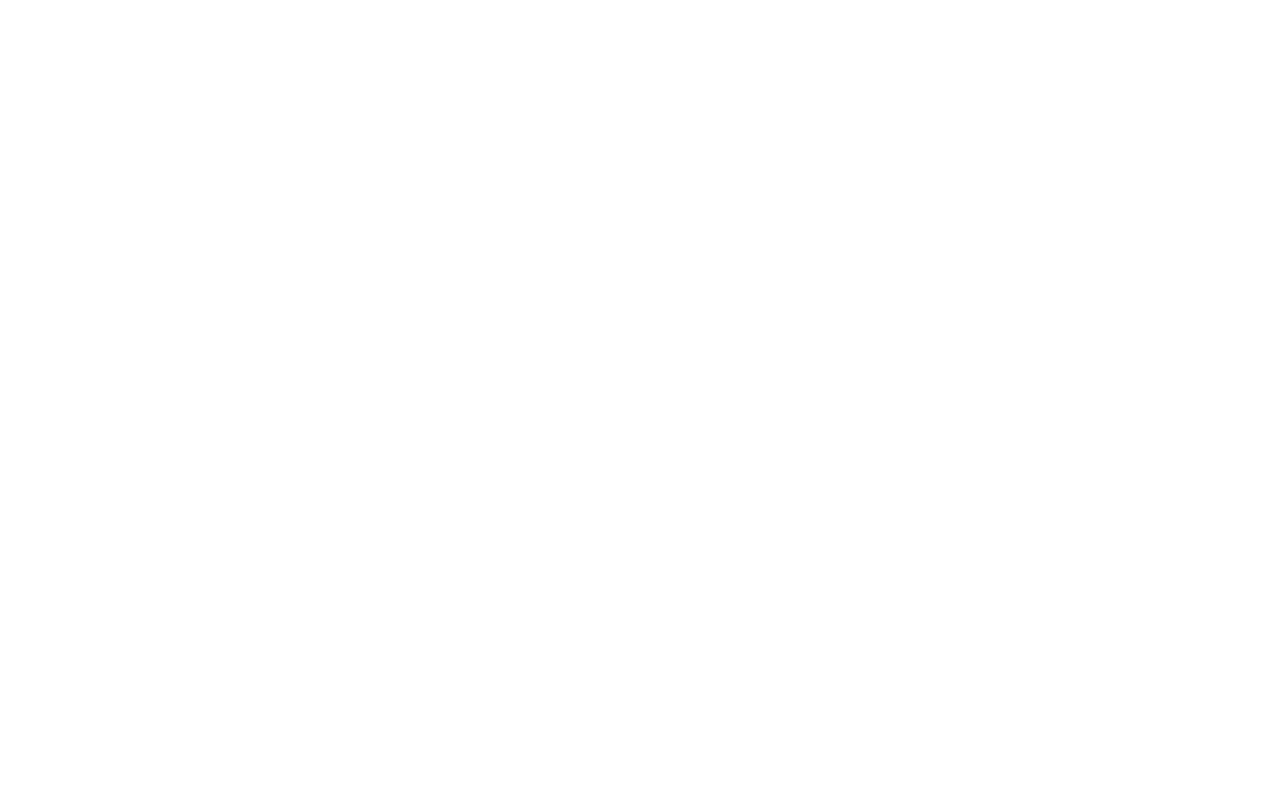
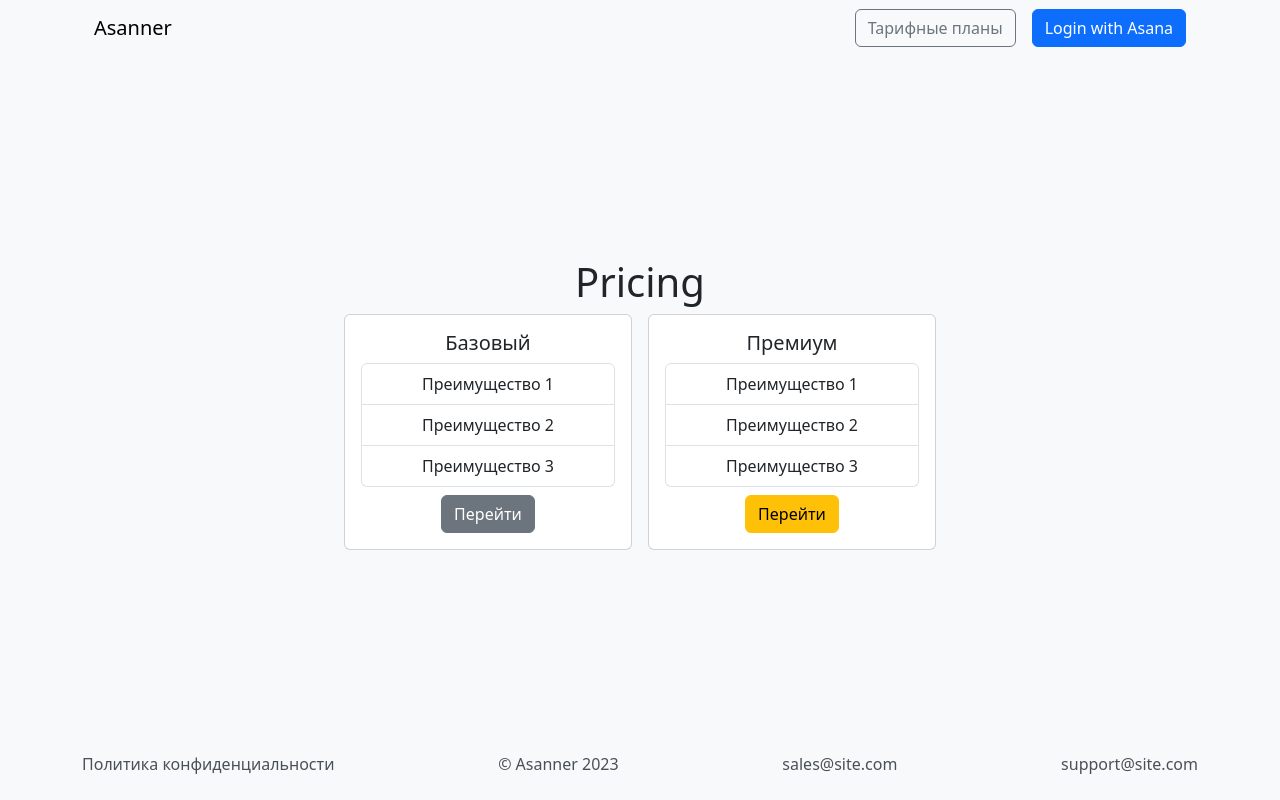
Before and after one commit to anaxita/asanner-front, a React (Vite) app: page /pricing-preview in a window 1280 px wide. Before the commit this address had no page. Built offline with nearby package versions, Linux system fonts and the light colour scheme; no server answers.

Commit message:
add pricing-preview

```diff
--- a/src/App.jsx
+++ b/src/App.jsx
@@ -10,6 +10,7 @@
 import { Payment } from './pages/Payment';
 import { Policy } from './pages/Policy';
 import { Pricing } from './pages/Pricing';
+import { PricingPreview } from './pages/PricingPreview';
 import { Project } from './pages/Project';
 import { Projects } from './pages/Projects';
 import { SuccessfulPayment } from './pages/SuccessfulPayment';
@@ -32,6 +33,7 @@
       <Route path="/login" element={<Login />} />
       <Route path="oauth/callback" element={<OAuth />} />
       <Route path="" element={<Login />} />
+      <Route path="/pricing-preview" element={<PricingPreview />} />
       <Route path="/" element={<MainLayot />}>
         <Route
           path="projects"
--- a/src/pages/Header.jsx
+++ b/src/pages/Header.jsx
@@ -14,9 +14,9 @@
     makeHttpRequest('GET', '/profile').then((r) => {
       const { data, error, status } = r;
 
-      if (status === 401) {
-        navigate('/login');
-      }
+      // if (status === 401) {
+      //   navigate('/login');
+      // }
 
       if (error) {
         console.log(error);
@@ -76,7 +76,7 @@
         ) : (
           <Navbar.Collapse className="justify-content-end">
             <div className="me-3">
-              <Link to="/pricing" className="btn btn-outline-secondary">
+              <Link to="/pricing-preview" className="btn btn-outline-secondary">
                 Тарифные планы
               </Link>
             </div>
--- /dev/null
+++ b/src/pages/PricingPreview.jsx
@@ -0,0 +1,48 @@
+import { Button, Card, ListGroup } from 'react-bootstrap';
+
+import { Footer } from './Footer';
+import { Header } from './Header';
+
+export const PricingPreview = () => {
+  return (
+    <>
+      <div className="main bg-light">
+        <div className="container vh-100 d-flex justify-content-between flex-column">
+          <Header />
+          <div className="d-flex align-items-center flex-column">
+            <h1 className=" title">Pricing</h1>
+            <div className="d-flex gap-3">
+              <Card className="text-center" style={{ width: '18rem' }}>
+                <Card.Body>
+                  <Card.Title>Базовый</Card.Title>
+                  <ListGroup className="mb-2">
+                    <ListGroup.Item as="li">Преимущество 1</ListGroup.Item>
+                    <ListGroup.Item as="li">Преимущество 2</ListGroup.Item>
+                    <ListGroup.Item as="li">Преимущество 3</ListGroup.Item>
+                  </ListGroup>
+                  <Button href="/login" variant="secondary">
+                    Перейти
+                  </Button>
+                </Card.Body>
+              </Card>
+              <Card className="text-center" style={{ width: '18rem' }}>
+                <Card.Body>
+                  <Card.Title>Премиум</Card.Title>
+                  <ListGroup className="mb-2">
+                    <ListGroup.Item as="li">Преимущество 1</ListGroup.Item>
+                    <ListGroup.Item as="li">Преимущество 2</ListGroup.Item>
+                    <ListGroup.Item as="li">Преимущество 3</ListGroup.Item>
+                  </ListGroup>
+                  <Button href="/login" variant="warning">
+                    Перейти
+                  </Button>
+                </Card.Body>
+              </Card>
+            </div>
+          </div>
+          <Footer />
+        </div>
+      </div>
+    </>
+  );
+};
```
